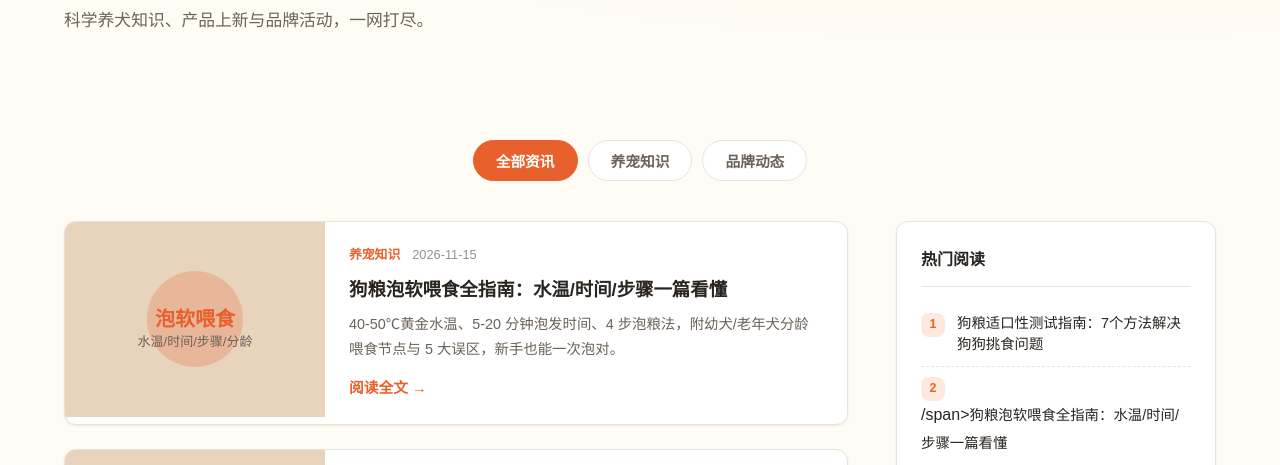
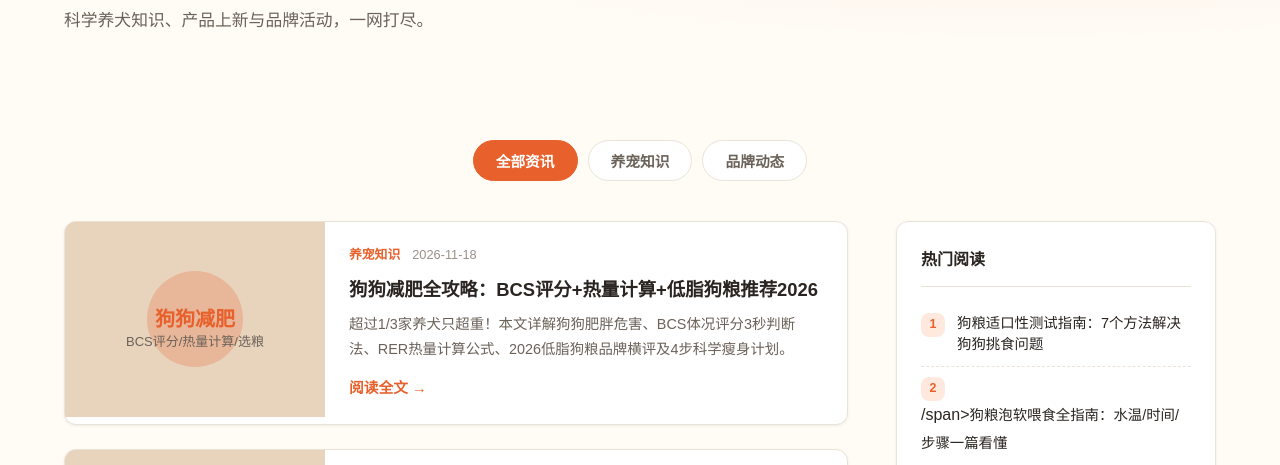
Before and after one commit to mfujun2025/gouliang, a plain HTML site: page news.html in a window 1280 px wide. Shown: the part 310-775 px from the top of the page. Drawn offline with Linux system fonts and the light colour scheme.

Commit message:
Update news.html

```diff
--- a/news.html
+++ b/news.html
@@ -304,6 +304,23 @@
         <div class="news-layout">
           <!-- 资讯列表 -->
           <div class="news-list">
+<article class="card news-list-card" data-category="zhishi">
+              <div class="news-list-card-media">
+                <svg viewBox="0 0 260 195" role="img" aria-label="狗狗减肥全攻略封面">
+                  <rect width="260" height="195" fill="#E8D3BC"/>
+                  <circle cx="130" cy="97" r="48" fill="#E8602C" opacity="0.25"/>
+                  <text x="130" y="104" text-anchor="middle" font-family="PingFang SC, sans-serif" font-size="20" font-weight="800" fill="#E8602C">狗狗减肥</text>
+                  <text x="130" y="124" text-anchor="middle" font-family="PingFang SC, sans-serif" font-size="13" fill="#6B6259">BCS评分/热量计算/选粮</text>
+                </svg>
+              </div>
+              <div class="news-list-card-body">
+                <div class="news-card-meta"><span class="news-cat">养宠知识</span><span>2026-11-18</span></div>
+                <h2><a href="news/gougou-jianfei-quanjie-zhinan.html">狗狗减肥全攻略：BCS评分+热量计算+低脂狗粮推荐2026</a></h2>
+                <p>超过1/3家养犬只超重！本文详解狗狗肥胖危害、BCS体况评分3秒判断法、RER热量计算公式、2026低脂狗粮品牌横评及4步科学瘦身计划。</p>
+                <a href="news/gougou-jianfei-quanjie-zhinan.html" class="product-link">阅读全文 →</a>
+              </div>
+            </article>
+
 <article class="card news-list-card" data-category="zhishi">
               <div class="news-list-card-media">
                 <svg viewBox="0 0 260 195" role="img" aria-label="狗粮泡软喂食指南封面">
```
